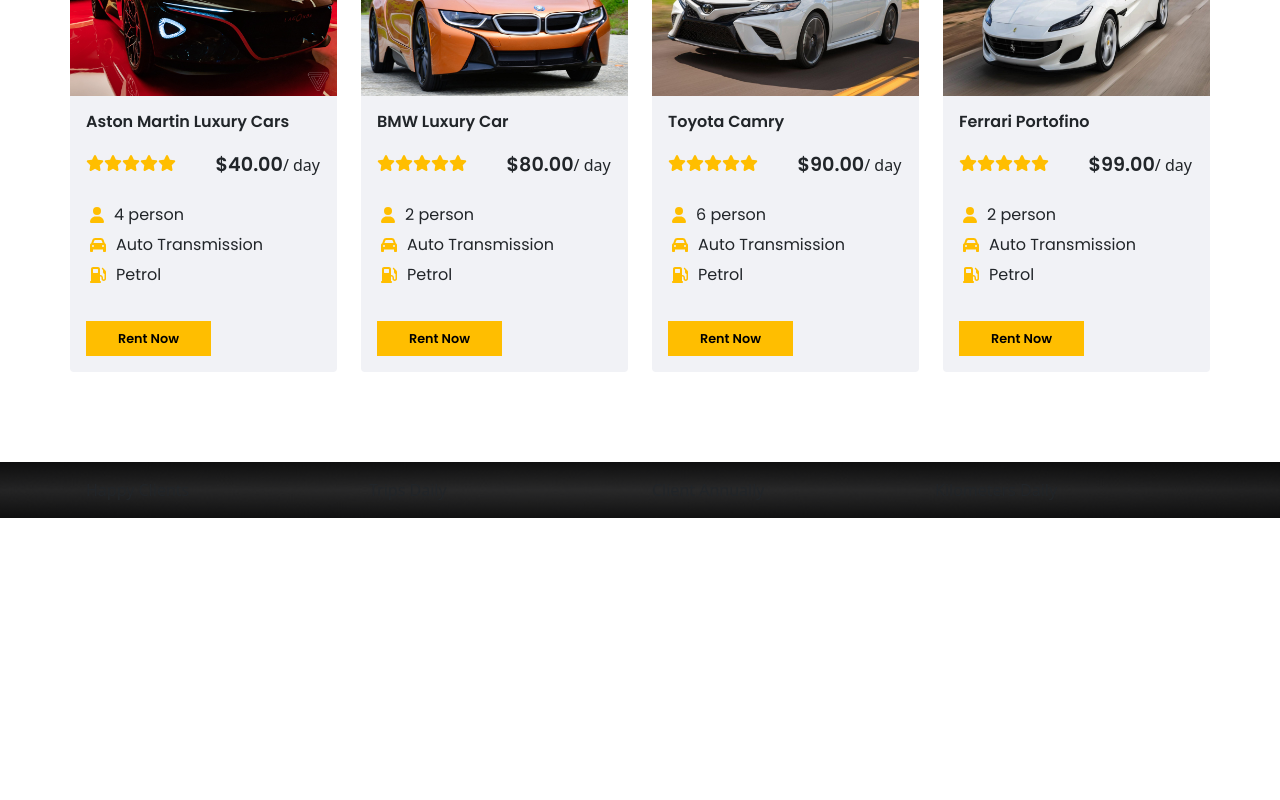
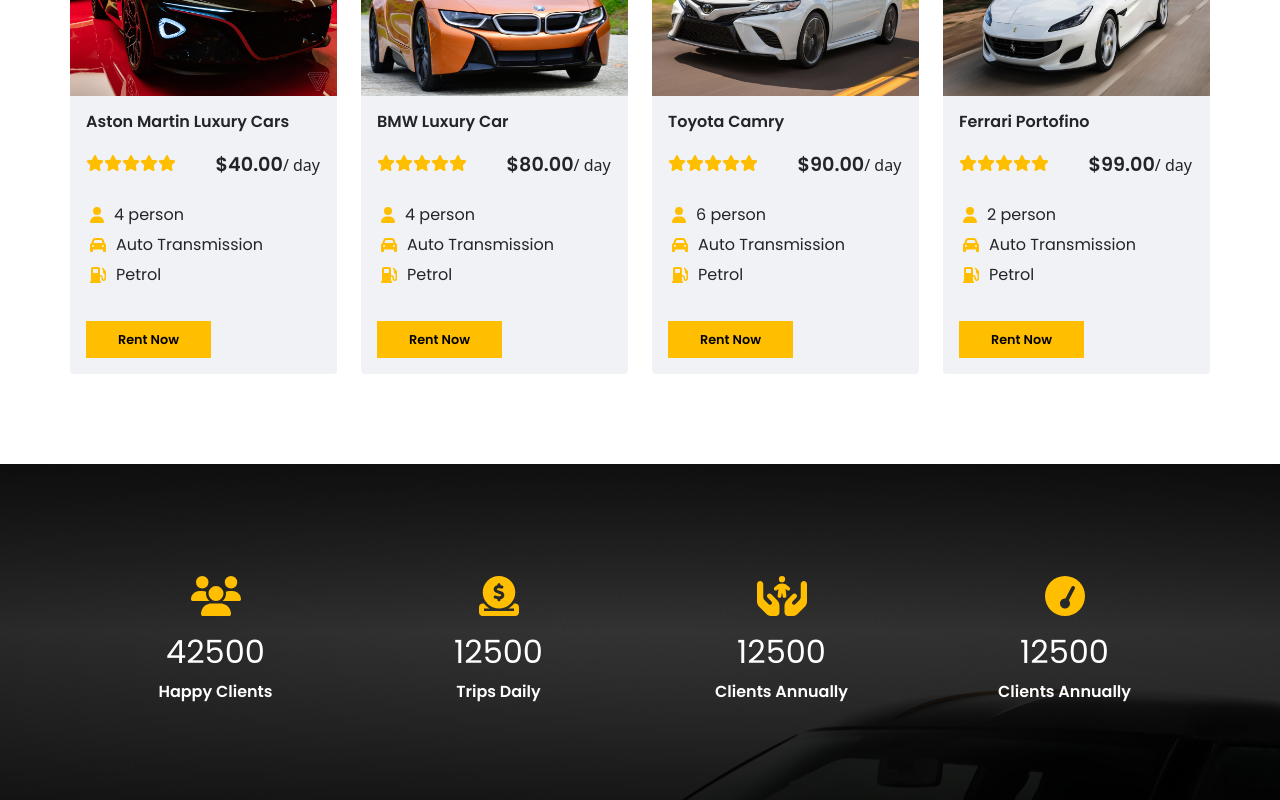
Before and after one commit to JCciasico/Car-Rental, a Vue app: page / in a window 1280 px wide. Shown: the part 3711-4511 px from the top of the page. Before the commit the page ends 4229 px from the top, so only its background shows below. Built offline with nearby package versions, Linux system fonts and the light colour scheme; a web font is replaced by a local one; what vue-scroll-reveal would draw is missing.

Commit message:
chore: added dashboard items

```diff
--- a/src/components/DashBoard.vue
+++ b/src/components/DashBoard.vue
@@ -1,11 +1,27 @@
 <template>
   <section>
     <div class="container p-3">
-        <div class="row">
-            <div class="col">Happy Clients</div>
-            <div class="col">Trips Daily</div>
-            <div class="col">Client Annually</div>
-            <div class="col">Kilometers Daily</div>
+        <div class="row dash-body">
+            <div class="col text-center">
+                <i class="fa-solid fa-users icon"></i>
+                <h2>42500</h2>
+                <span id="dash-text">Happy Clients</span>
+            </div>
+            <div class="col text-center">
+                <i class="fa-solid fa-circle-dollar-to-slot icon"></i>
+                <h2>12500</h2>
+                <span id="dash-text">Trips Daily</span>
+            </div>
+            <div class="col text-center">
+                <i class="fa-solid fa-hands-holding-child icon"></i>
+                <h2>12500</h2>
+                <span id="dash-text">Clients Annually</span>
+            </div>
+            <div class="col text-center">
+                <i class="fa-solid fa-gauge-simple-high icon"></i>
+                <h2>12500</h2>
+                <span id="dash-text">Clients Annually</span>
+            </div>
         </div>
     </div>
   </section>
@@ -17,6 +33,24 @@
 }
 </script>
 
-<style>
+<style scoped>
+@import url('https://fonts.googleapis.com/css2?family=Poppins:ital,wght@0,600;1,500&display=swap');
 
+.icon{
+    color: #ffbe00;
+    font-size: 2.5em;
+    padding: 1rem;
+}
+h2{
+    color: white;
+    font-family: 'Poppins','sans-serif';
+}
+#dash-text{
+    color: white;
+    font-family: 'Poppins','sans-serif';
+    font-weight: 600;
+}
+.dash-body{
+    padding: 5rem 0;
+}
 </style>
--- a/src/components/RentSection.vue
+++ b/src/components/RentSection.vue
@@ -67,7 +67,7 @@
                             <div class="row box">
                                 <div class="col box-item">
                                      <i class="fa-solid fa-user icon-1"></i>
-                                     <span id="item-details">2 person</span>
+                                     <span id="item-details">4 person</span>
                                 </div>
                             </div>
                             <div class="row">
@@ -226,7 +226,7 @@
     padding: 0.5rem;
     width: 125px;
     font-size: 0.8rem;
-    border: none;
+    border: 1px solid #ffbe00;
     margin-top: 30px;
     font-weight: 600;
 }
```
